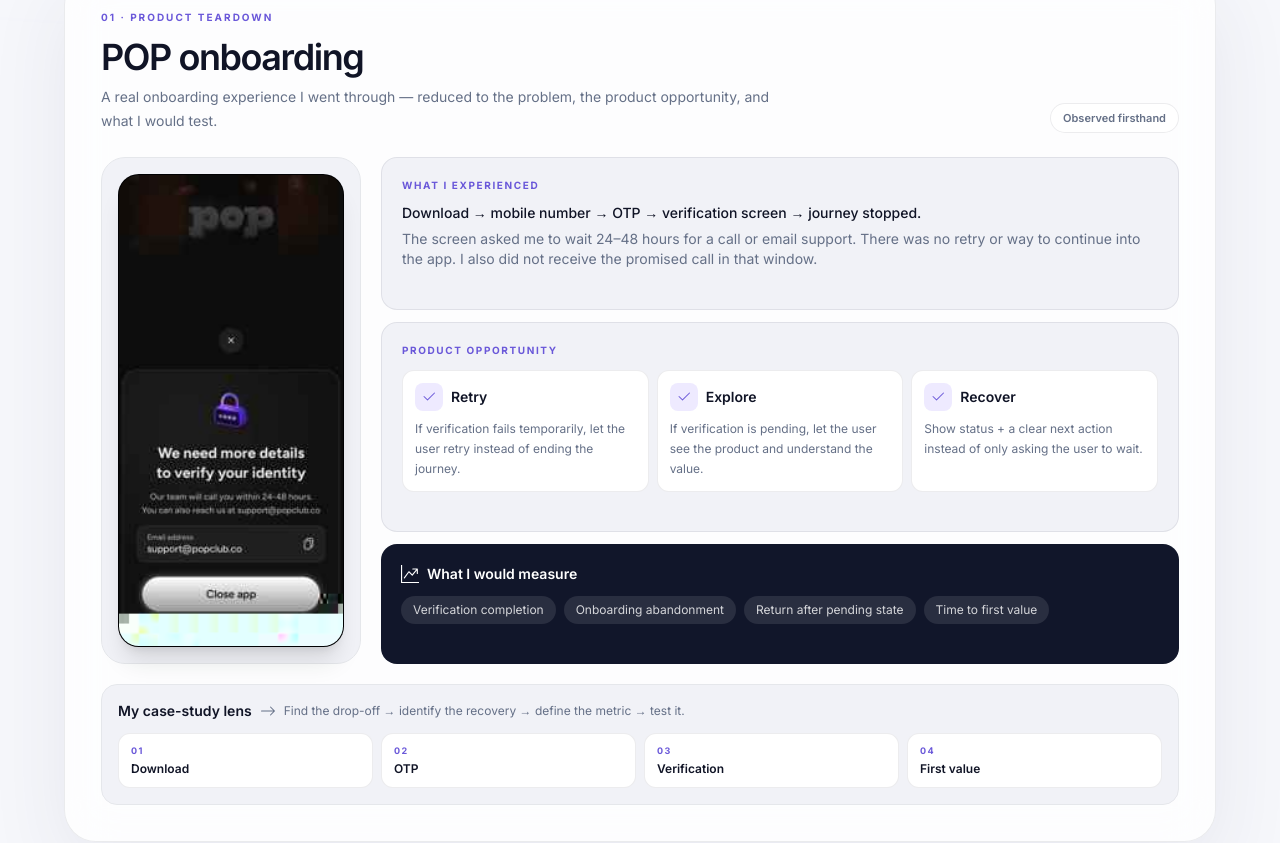
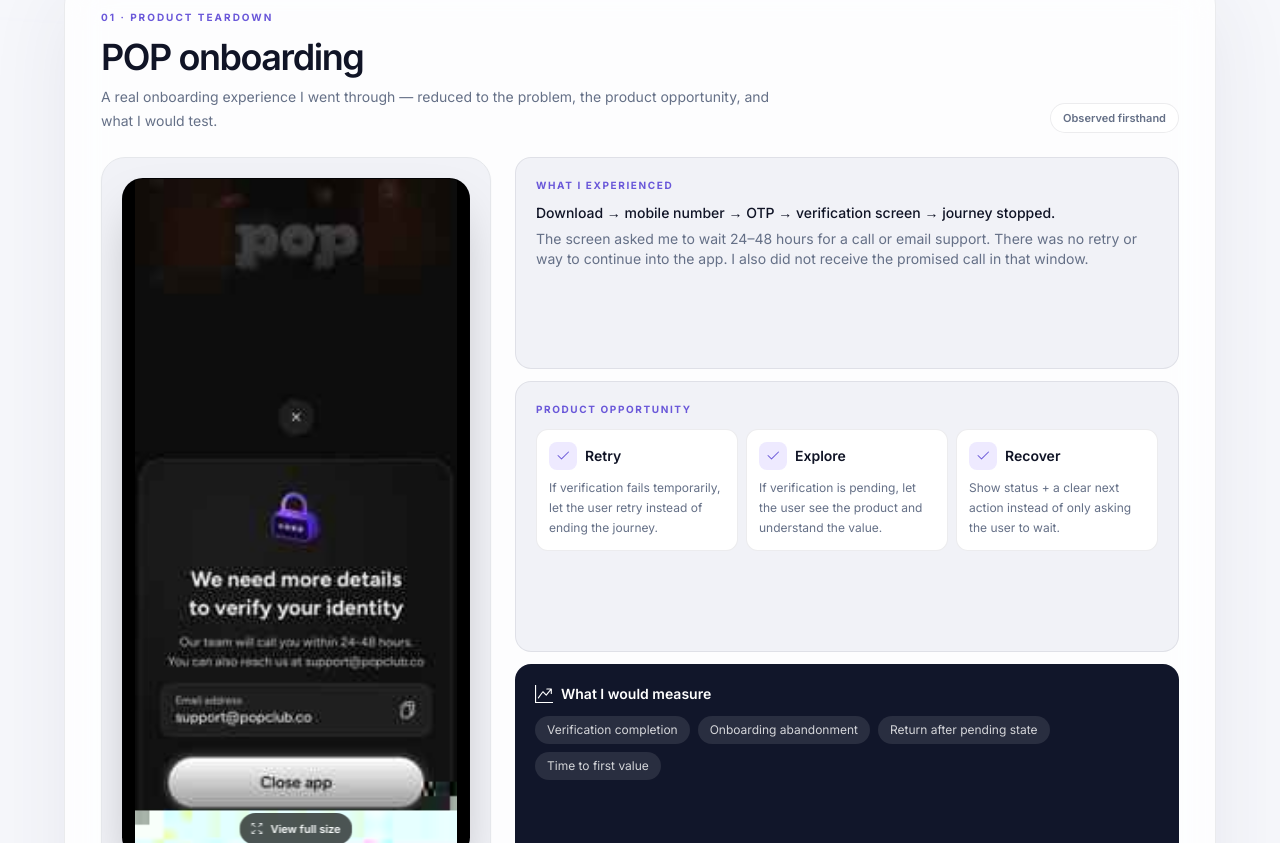
Before and after one commit to Adityachaturvedi2906/AdityaChaturvedi, a Next.js app: page / in a window 1280 px wide. Shown: the part 977-1820 px from the top of the page. Built offline with nearby package versions, Linux system fonts and the light colour scheme; no server answers.

Commit message:
Improve POP teardown screenshot viewing

```diff
--- a/components/product-notes.tsx
+++ b/components/product-notes.tsx
@@ -1,7 +1,8 @@
 "use client";
 
+import { useState } from "react";
 import { motion } from "framer-motion";
-import { BsArrowRight, BsCheck2, BsGraphUpArrow } from "react-icons/bs";
+import { BsArrowRight, BsCheck2, BsGraphUpArrow, BsArrowsFullscreen, BsX } from "react-icons/bs";
 import { useSectionInView } from "@/lib/hooks";
 
 const recoveryIdeas = [
@@ -14,6 +15,7 @@ const funnel = ["Download", "OTP", "Verification", "First value"];
 
 export default function ProductNotes() {
   const { ref } = useSectionInView("Product Teardown", 0.25);
+  const [showImage, setShowImage] = useState(false);
 
   return (
     <motion.section ref={ref} id="product-notes" className="mx-auto mb-20 w-full max-w-6xl scroll-mt-28 sm:mb-32" initial={{ opacity: 0, y: 24 }} whileInView={{ opacity: 1, y: 0 }} viewport={{ once: true, amount: 0.08 }} transition={{ duration: 0.5 }}>
@@ -27,12 +29,25 @@ export default function ProductNotes() {
           <span className="surface-solid w-fit rounded-full border px-3 py-1.5 text-[11px] font-semibold muted">Observed firsthand</span>
         </div>
 
-        <div className="mt-6 grid gap-5 lg:grid-cols-[260px_1fr]">
-          <div className="flex items-center justify-center rounded-[1.5rem] border bg-[var(--surface-soft)] p-3 sm:p-4">
-            <div className="w-full max-w-[235px] overflow-hidden rounded-[1.3rem] border border-[var(--border)] bg-black shadow-xl">
-              <img src="/pop-verification.jpg" alt="POP verification screen encountered during onboarding" className="h-auto w-full object-contain" />
+        <div className="mt-6 grid gap-6 lg:grid-cols-[minmax(320px,390px)_1fr]">
+          <button
+            type="button"
+            onClick={() => setShowImage(true)}
+            className="group relative flex min-h-[520px] items-center justify-center overflow-hidden rounded-[1.5rem] border bg-[var(--surface-soft)] p-4 text-left shadow-sm transition hover:shadow-lg sm:min-h-[620px] sm:p-5"
+            aria-label="Open the POP verification screenshot at full size"
+          >
+            <div className="relative h-full max-h-[680px] w-full max-w-[350px] overflow-hidden rounded-[1.3rem] border border-[var(--border)] bg-black shadow-2xl">
+              <img
+                src="/pop-verification.jpg"
+                alt="POP verification screen encountered during onboarding"
+                className="h-full w-full object-contain"
+              />
+              <span className="absolute bottom-3 left-1/2 flex -translate-x-1/2 items-center gap-2 rounded-full bg-black/75 px-3 py-2 text-[11px] font-semibold text-white opacity-90 backdrop-blur transition group-hover:bg-black/90">
+                <BsArrowsFullscreen />
+                View full size
+              </span>
             </div>
-          </div>
+          </button>
 
           <div className="grid gap-3">
             <div className="surface-soft rounded-2xl border p-4 sm:p-5">
@@ -86,6 +101,31 @@ export default function ProductNotes() {
           </div>
         </div>
       </div>
+
+      {showImage && (
+        <div
+          className="fixed inset-0 z-[100] flex items-center justify-center bg-black/85 p-4 backdrop-blur-sm sm:p-8"
+          role="dialog"
+          aria-modal="true"
+          aria-label="POP verification screenshot"
+          onClick={() => setShowImage(false)}
+        >
+          <button
+            type="button"
+            onClick={() => setShowImage(false)}
+            className="absolute right-4 top-4 z-10 flex h-10 w-10 items-center justify-center rounded-full bg-white/10 text-white transition hover:bg-white/20"
+            aria-label="Close screenshot"
+          >
+            <BsX className="text-2xl" />
+          </button>
+          <img
+            src="/pop-verification.jpg"
+            alt="POP verification screen encountered during onboarding"
+            className="max-h-[92vh] max-w-full rounded-2xl object-contain shadow-2xl"
+            onClick={(event) => event.stopPropagation()}
+          />
+        </div>
+      )}
     </motion.section>
   );
 }
```
